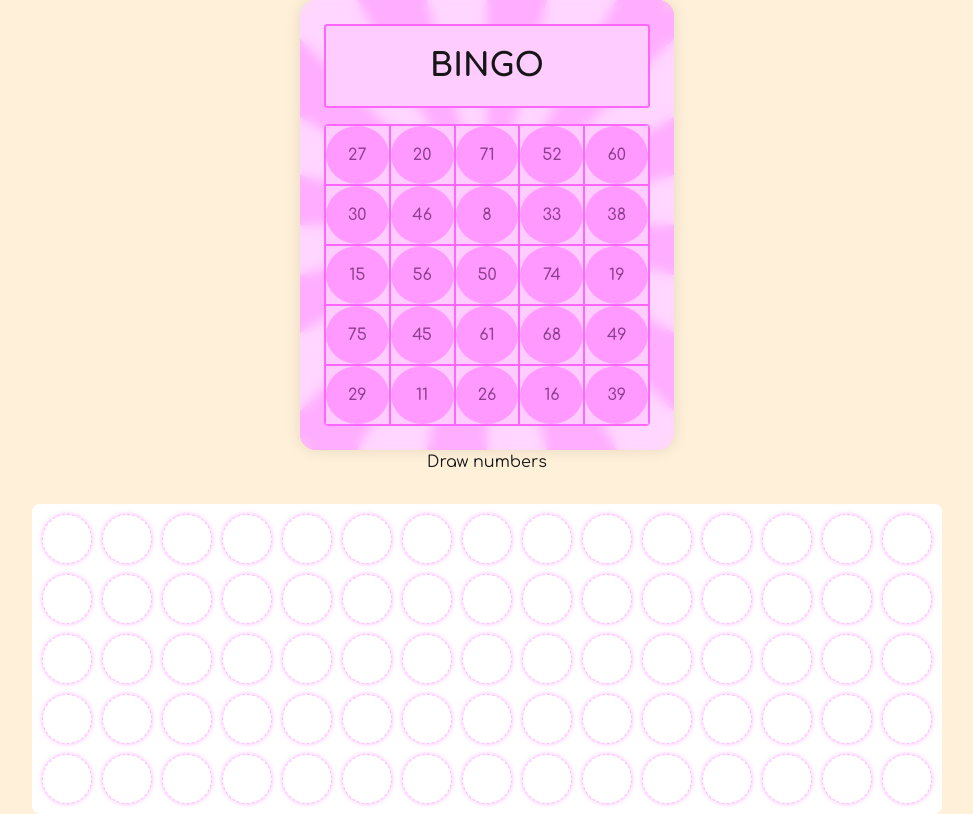
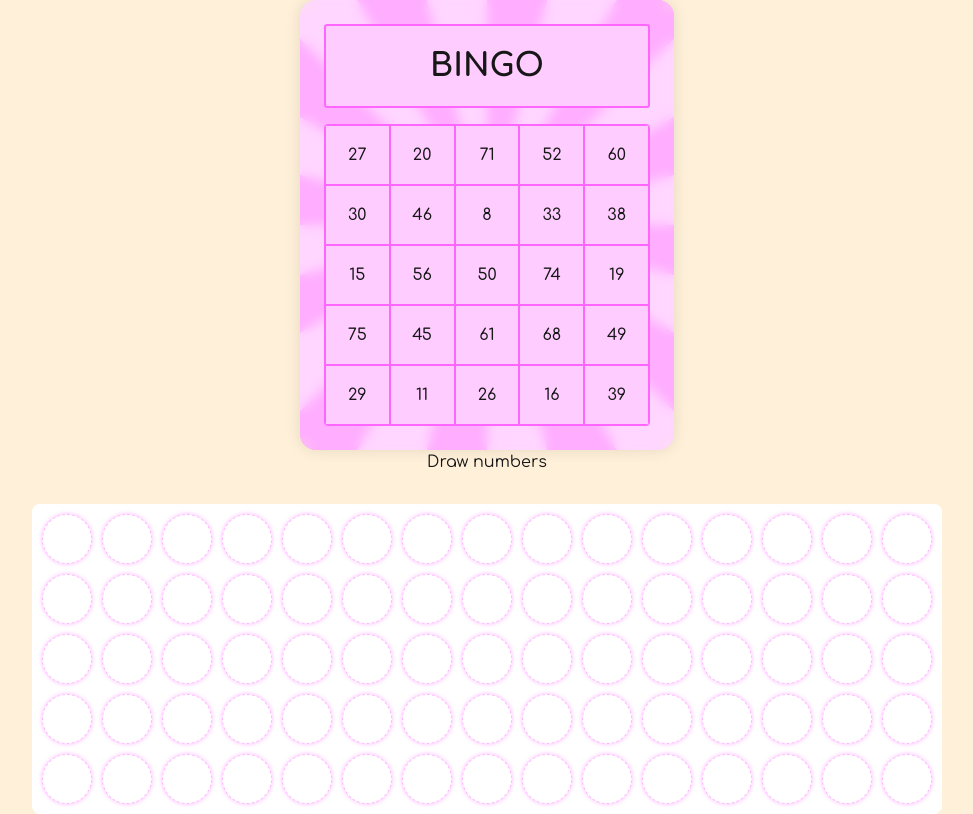
Before and after one commit to handanyolak/bingo, a Next.js app: page / in a window 1280 px wide. Shown: the whole page, without its empty margins (153-1126 px from the left). Built offline with nearby package versions, Linux system fonts and the light colour scheme.

Commit message:
feat(BingoCard): Add drawnNumbers prop to highlight drawn numbers on the card

```diff
--- a/src/app/components/BingoCard.tsx
+++ b/src/app/components/BingoCard.tsx
@@ -2,19 +2,23 @@ import styles from "@/styles/BingoCard.module.scss";
 
 type BingoCardProps = {
   numbers: number[];
+  drawnNumbers: number[];
 };
 
-const BingoCard: React.FC<BingoCardProps> = ({ numbers }) => {
+const BingoCard: React.FC<BingoCardProps> = ({ numbers, drawnNumbers }) => {
   return (
     <div className={styles.bingoCard}>
       <h1 className={styles.bingoTitle}>BINGO</h1>
       <div className={styles.cardGrid}>
-        {numbers.map((num, index) => (
-          <div key={index} className={styles.gridCell}>
-            {num}
-            <span className={styles.marker} />
-          </div>
-        ))}
+        {numbers.map((num, index) => {
+          const isDrawn = drawnNumbers.includes(num);
+          return (
+            <div key={index} className={styles.gridCell}>
+              {num}
+              {isDrawn && <span className={styles.marker} />}
+            </div>
+          );
+        })}
       </div>
     </div>
   );
--- a/src/app/page.tsx
+++ b/src/app/page.tsx
@@ -82,7 +82,7 @@ export default function Home() {
       <div className={styles.homePage}>
         <div className={styles.container}>
           <div className={styles.innerWrapper}>
-            <BingoCard numbers={bingoNumbers} />
+            <BingoCard numbers={bingoNumbers} drawnNumbers={drawnNumbers} />
             <button
               onClick={startDrawing}
               disabled={isDrawing || drawnNumbers.length >= 75}
```
